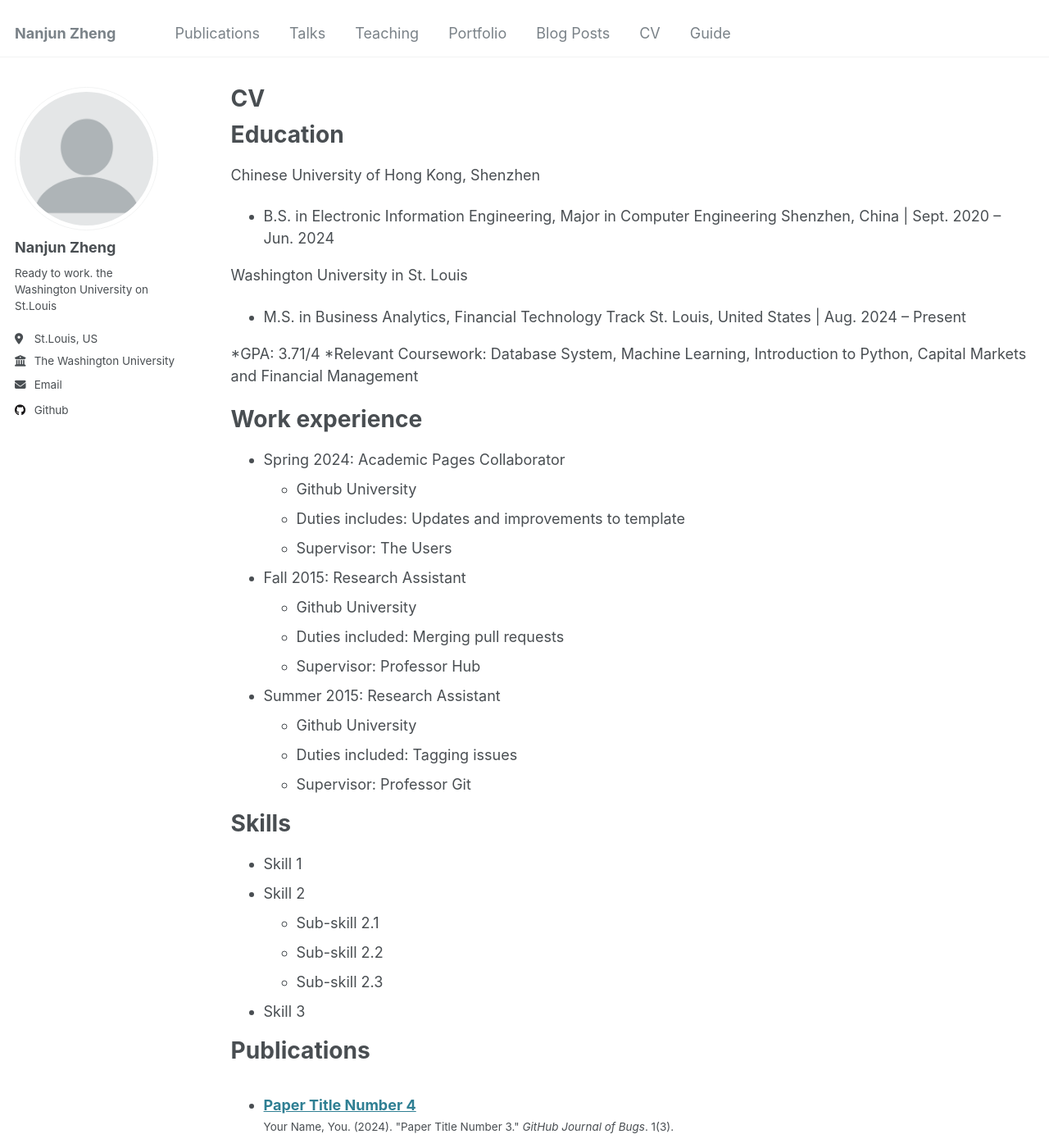
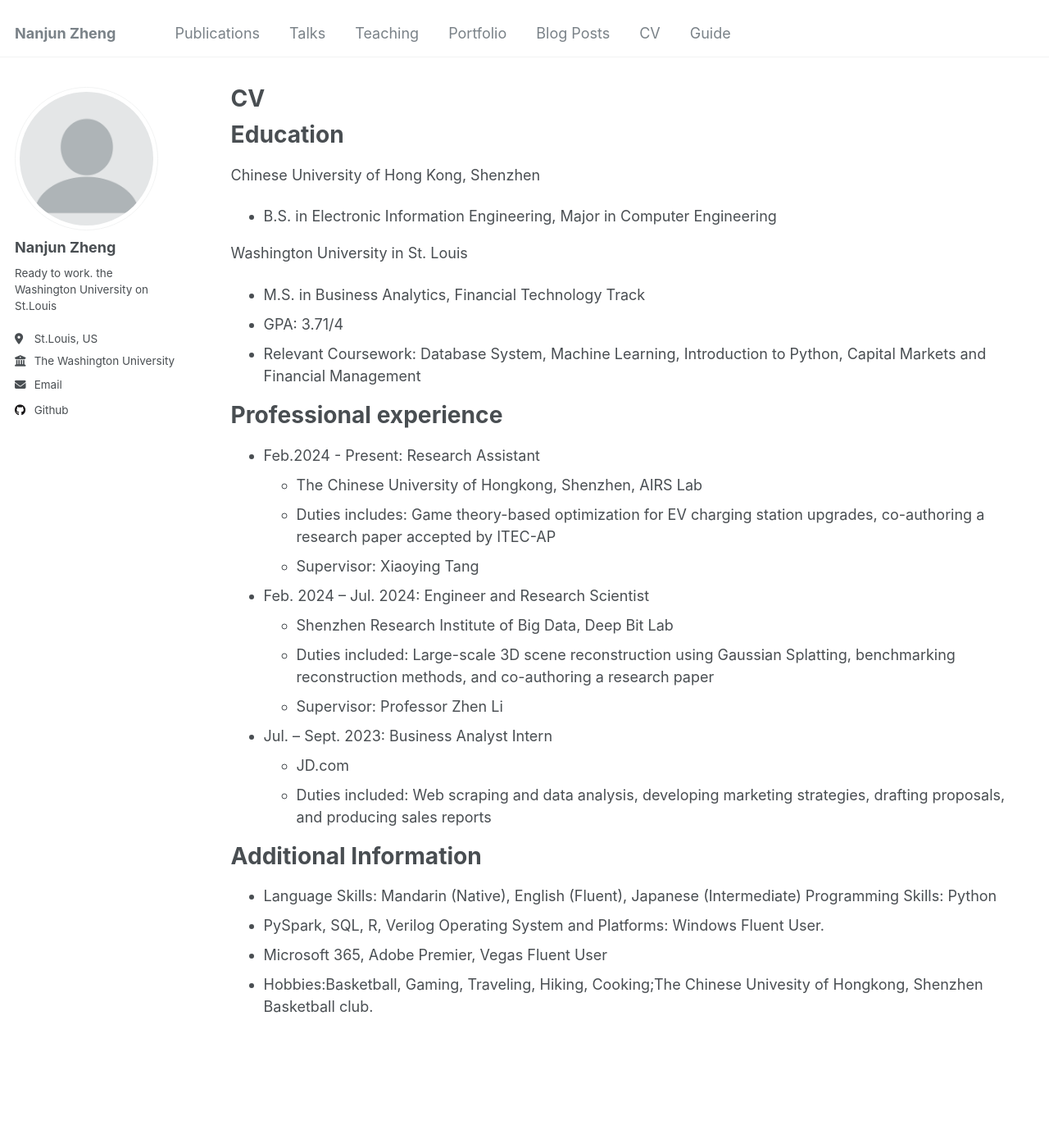
Before and after one commit to J4mes7mi/J4mes7mi.github.io, a Jekyll site: the page built from _pages/cv.md, in a window 1280 px wide and 1400 px high. Shown: the whole window at 82% size. Built offline with Jekyll 4.4.1, drawn with Linux system fonts in a browser that asks for light colours; some of the changed text lies outside the part shown.

Commit message:
Update cv.md

```diff
--- a/_pages/cv.md
+++ b/_pages/cv.md
@@ -13,59 +13,32 @@ Education
 ======
 Chinese University of Hong Kong, Shenzhen
 * B.S. in Electronic Information Engineering, Major in Computer Engineering
-Shenzhen, China | Sept. 2020 – Jun. 2024
+
 
 Washington University in St. Louis
 * M.S. in Business Analytics, Financial Technology Track
-St. Louis, United States | Aug. 2024 – Present
+* GPA: 3.71/4
+* Relevant Coursework: Database System, Machine Learning, Introduction to Python, Capital Markets and Financial Management
 
-*GPA: 3.71/4
-*Relevant Coursework: Database System, Machine Learning, Introduction to Python, Capital Markets and Financial Management
+Professional experience
+======
+* Feb.2024 - Present: Research Assistant
+  * The Chinese University of Hongkong, Shenzhen, AIRS Lab
+  * Duties includes: Game theory-based optimization for EV charging station upgrades, co-authoring a research paper accepted by ITEC-AP
+  * Supervisor: Xiaoying Tang
 
-Work experience
+* Feb. 2024 – Jul. 2024: Engineer and Research Scientist
+  * Shenzhen Research Institute of Big Data, Deep Bit Lab
+  * Duties included: Large-scale 3D scene reconstruction using Gaussian Splatting, benchmarking reconstruction methods, and co-authoring a research paper
+  * Supervisor: Professor Zhen Li
+
+* Jul. – Sept. 2023: Business Analyst Intern
+  * JD.com
+  * Duties included: Web scraping and data analysis, developing marketing strategies, drafting proposals, and producing sales reports
+
+Additional Information
 ======
-* Spring 2024: Academic Pages Collaborator
-  * Github University
-  * Duties includes: Updates and improvements to template
-  * Supervisor: The Users
-
-* Fall 2015: Research Assistant
-  * Github University
-  * Duties included: Merging pull requests
-  * Supervisor: Professor Hub
-
-* Summer 2015: Research Assistant
-  * Github University
-  * Duties included: Tagging issues
-  * Supervisor: Professor Git
-
-Skills
-======
-* Skill 1
-* Skill 2
-  * Sub-skill 2.1
-  * Sub-skill 2.2
-  * Sub-skill 2.3
-* Skill 3
-
-Publications
-======
-  <ul>{% for post in site.publications reversed %}
-    {% include archive-single-cv.html %}
-  {% endfor %}</ul>
-
-Talks
-======
-  <ul>{% for post in site.talks reversed %}
-    {% include archive-single-talk-cv.html  %}
-  {% endfor %}</ul>
-
-Teaching
-======
-  <ul>{% for post in site.teaching reversed %}
-    {% include archive-single-cv.html %}
-  {% endfor %}</ul>
-
-Service and leadership
-======
-* Currently signed in to 43 different slack teams
+* Language Skills: Mandarin (Native), English (Fluent), Japanese (Intermediate) Programming Skills: Python
+* PySpark, SQL, R, Verilog Operating System and Platforms: Windows Fluent User.
+* Microsoft 365, Adobe Premier, Vegas Fluent User
+* Hobbies:Basketball, Gaming, Traveling, Hiking, Cooking;The Chinese Univesity of Hongkong, Shenzhen Basketball club.
```
